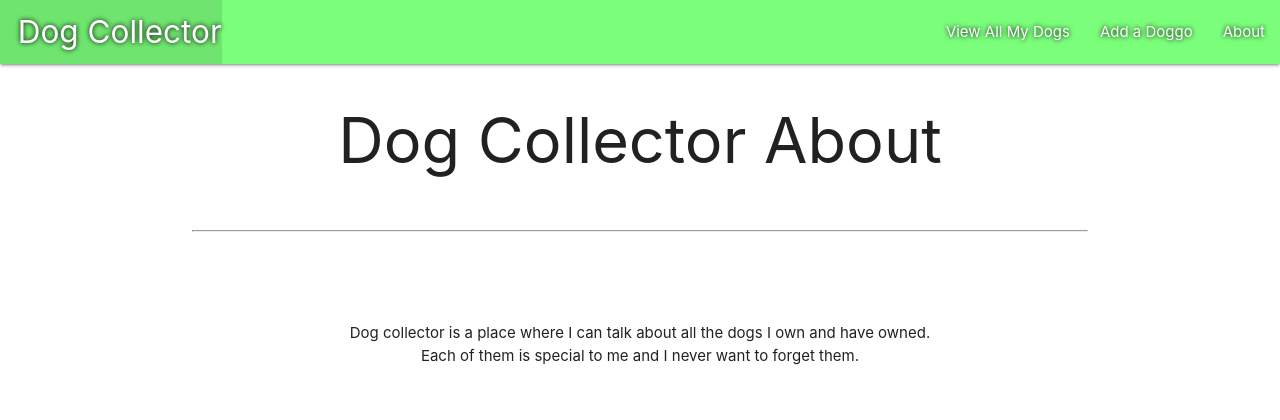
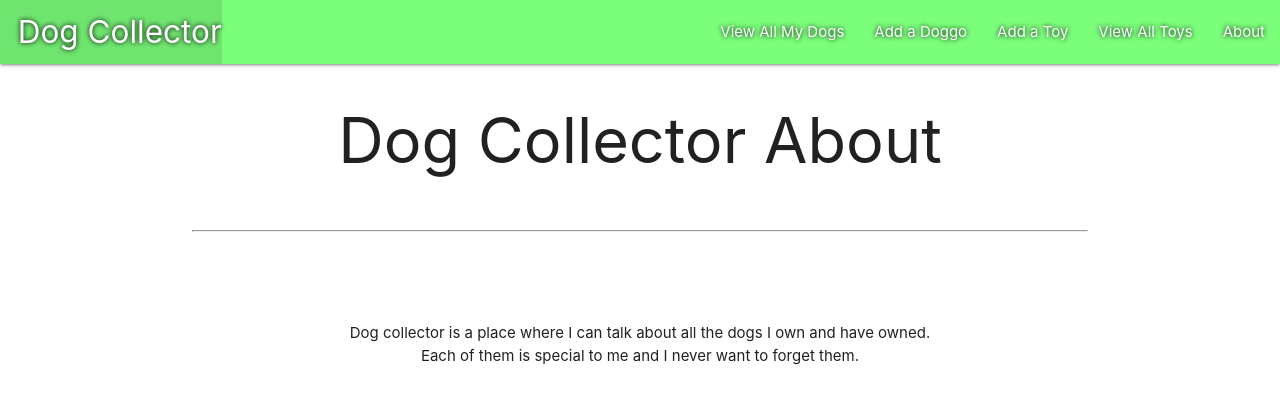
Before and after one commit to dszwarc/Dog_Collector, a Django app: page /about/ in a window 1280 px wide. Shown: the top 420 px of the page. Run offline with Django 4.2, Linux system fonts and the light colour scheme.

Commit message:
added list of all toys dog doesnt have in view function

```diff
--- a/main_app/templates/base.html
+++ b/main_app/templates/base.html
@@ -20,6 +20,8 @@
         <ul class="right">
           <li><a href="/dogs">View All My Dogs</a></li>
           <li><a href="{% url 'dogs_create' %}">Add a Doggo</a></li>
+          <li><a href="{% url 'toys_create' %}">Add a Toy</a></li>
+					<li><a href="{% url 'toys_index' %}">View All Toys</a></li>
           <li><a href="/about">About</a></li>
         </ul>
       </div>
--- a/main_app/views.py
+++ b/main_app/views.py
@@ -30,14 +30,15 @@ def about(request):
 def dogs_detail(request, dog_id):
     dog = Dog.objects.get(id=dog_id)
     exercise_form = ExerciseForm()
-    return render(request, 'dogs/detail.html', {'dog':dog, 'form': exercise_form})
+    toys_dog_doesnt_have = Toy.objects.exclude(id__in=dog.toys.all().values_list('id'))
+    return render(request, 'dogs/detail.html', {'dog':dog, 'form': exercise_form, 'toys': toys_dog_doesnt_have})
 
 
 
 
 class DogCreate(CreateView):
     model = Dog
-    fields = '__all__'
+    fields = ['name','breed','description','age']
 
 class DogUpdate(UpdateView):
     model = Dog
```
